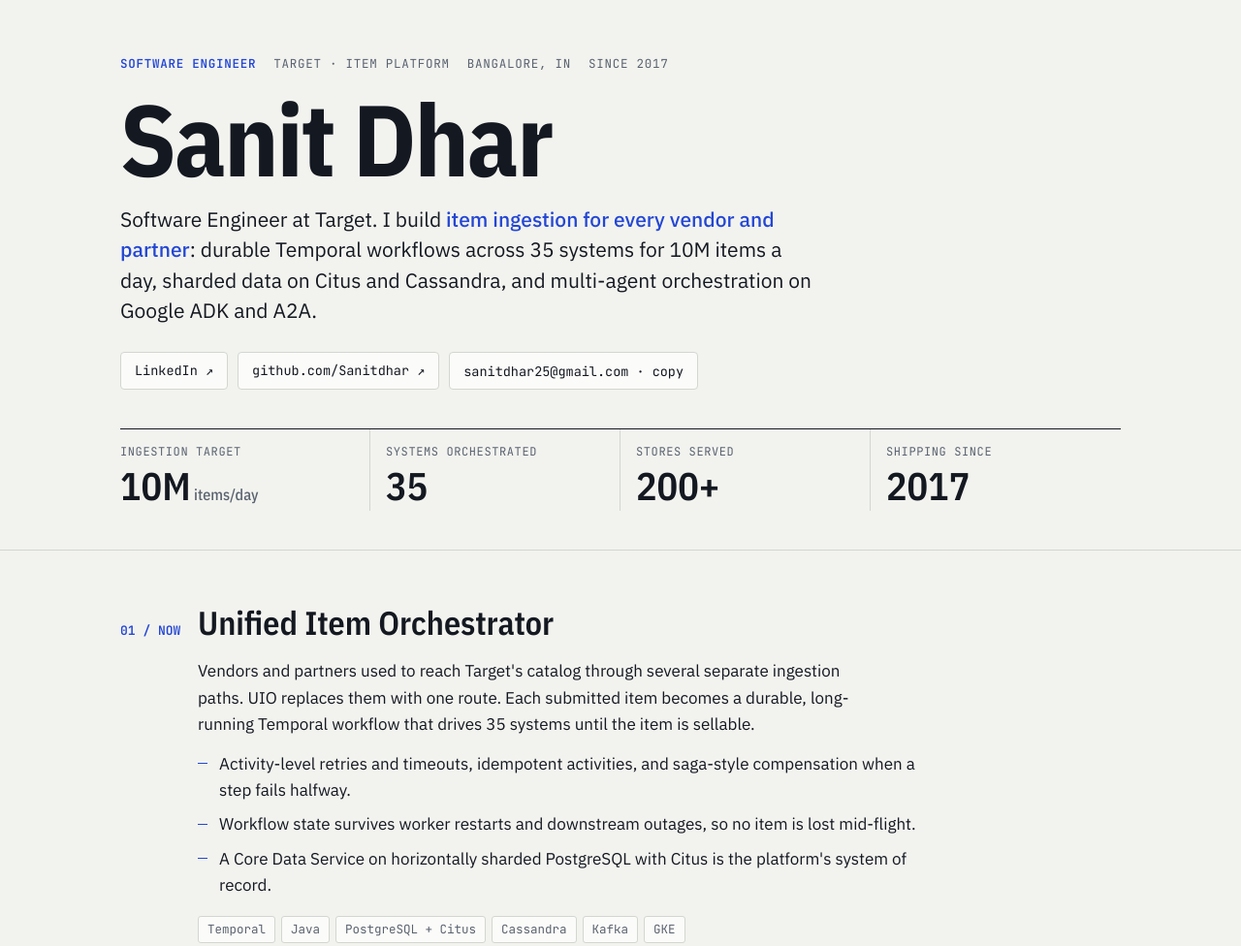
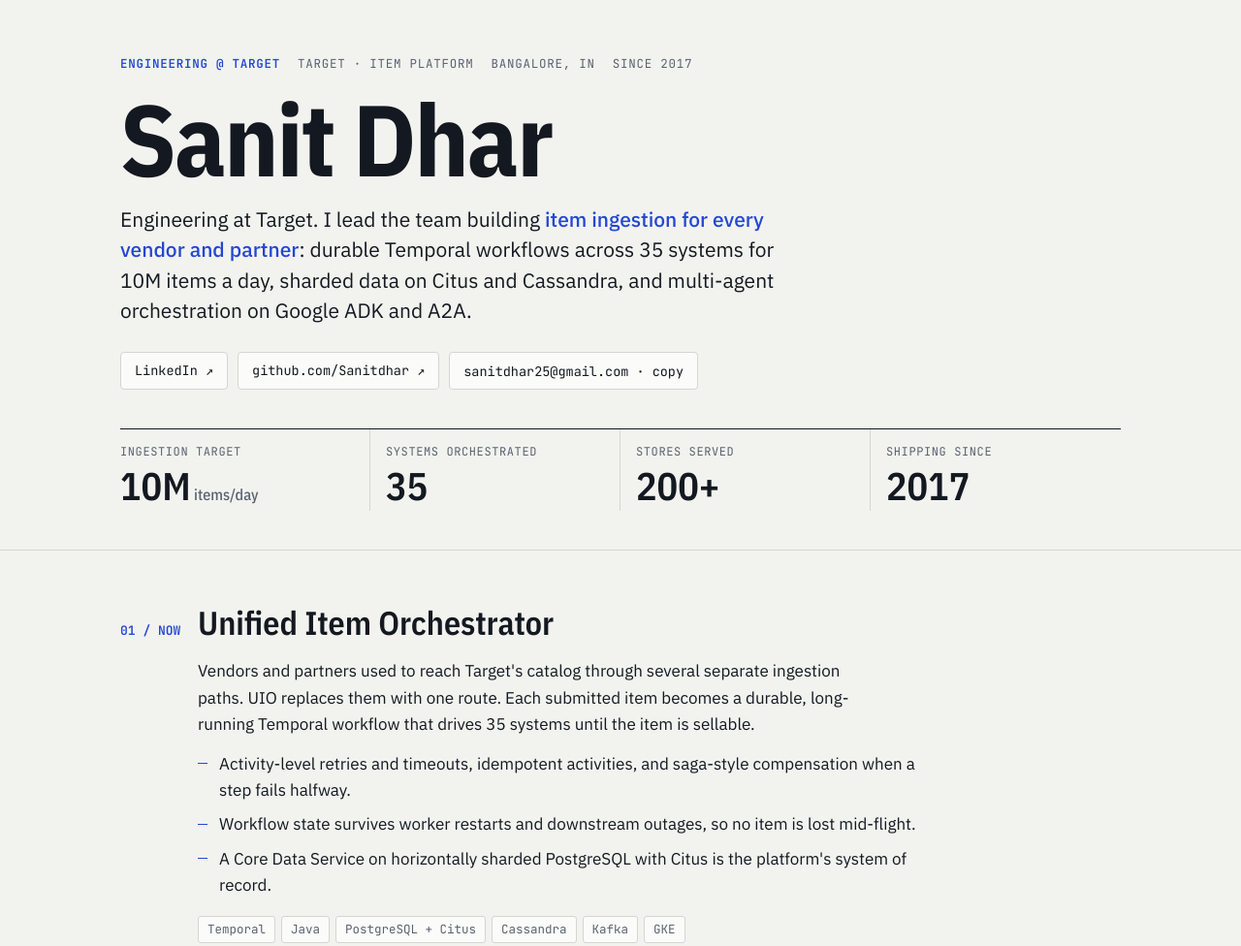
Before and after one commit to Sanitdhar/Sanitdhar, a plain HTML site: page index.html in a window 1280 px wide. Shown: the top 976 px of the page at 97% size. Drawn offline with nearby package versions, Linux system fonts and the light colour scheme.

Commit message:
Title: Lead Software Engineer -> Engineering at Target; revert other wording edits
Co-Authored-By: Claude Sonnet 5.5 <noreply@anthropic.com>

```diff
--- a/index.html
+++ b/index.html
@@ -4,7 +4,7 @@
 <meta charset="utf-8">
 <meta name="viewport" content="width=device-width, initial-scale=1">
 <title>Sanit Dhar</title>
-<meta name="description" content="Sanit Dhar, Software Engineer at Target. Durable workflow orchestration, distributed data and agentic platforms.">
+<meta name="description" content="Sanit Dhar, Engineering at Target. Durable workflow orchestration, distributed data and agentic platforms.">
 <link rel="preconnect" href="https://fonts.googleapis.com">
 <link rel="preconnect" href="https://fonts.gstatic.com" crossorigin>
 <link href="https://fonts.googleapis.com/css2?family=IBM+Plex+Sans+Condensed:wght@500;600;700&family=IBM+Plex+Sans:ital,wght@0,400;0,500;0,600;1,400&family=JetBrains+Mono:wght@400;500;600&display=swap" rel="stylesheet">
@@ -188,13 +188,13 @@ footer { margin-top: 64px; padding: 28px 0 48px; border-top: 1px solid var(--ink
 <header>
   <div class="wrap">
     <div class="rail">
-      <span><b>Software Engineer</b></span>
+      <span><b>Engineering @ Target</b></span>
       <span>Target · Item platform</span>
       <span>Bangalore, IN</span>
       <span>Since 2017</span>
     </div>
     <h1>Sanit Dhar</h1>
-    <p class="lede">Software Engineer at Target. I build <em>item ingestion for every vendor and partner</em>: durable Temporal workflows across 35 systems for 10M items a day, sharded data on Citus and Cassandra, and multi-agent orchestration on Google ADK and A2A.</p>
+    <p class="lede">Engineering at Target. I lead the team building <em>item ingestion for every vendor and partner</em>: durable Temporal workflows across 35 systems for 10M items a day, sharded data on Citus and Cassandra, and multi-agent orchestration on Google ADK and A2A.</p>
     <div class="contact">
       <a href="https://www.linkedin.com/in/sanit-dhar-04a341139">LinkedIn ↗</a>
       <a href="https://github.com/Sanitdhar">github.com/Sanitdhar ↗</a>
@@ -386,7 +386,7 @@ footer { margin-top: 64px; padding: 28px 0 48px; border-top: 1px solid var(--ink
   <section id="genai" aria-labelledby="h-genai">
     <div class="sec-head"><span class="sec-num">04</span><h2 id="h-genai">LLM attribute enrichment with a human in the loop</h2></div>
     <div class="sec-body">
-      <p>I worked on the taxonomy and item-data side of an initiative that uses LLMs to derive and enrich item attributes, so items are set up faster and are easier to find. I built the item MDM's handling of a new AI-generated attribute group by myself, across both rollout phases.</p>
+      <p>I led the taxonomy and item-data side of an initiative that uses LLMs to derive and enrich item attributes, so items are set up faster and are easier to find. I built the item MDM's handling of a new AI-generated attribute group by myself, across both rollout phases.</p>
       <ul class="points">
         <li>A flag in the taxonomy platform controls which attributes AI may derive; I made it editable.</li>
         <li>Taxonomists review AI taxonomy recommendations in the taxonomy platform, and their feedback flows back to the models.</li>
@@ -448,7 +448,7 @@ footer { margin-top: 64px; padding: 28px 0 48px; border-top: 1px solid var(--ink
     <ol class="career" reversed>
       <li>
         <span class="when">2024 – now</span>
-        <div><h3>Target <span>· Software Engineer</span></h3>
+        <div><h3>Target <span>· Engineering</span></h3>
         <p>Unified Item Orchestrator, Temporal scaling to 10M/day, Item Agent Orchestrator on ADK and A2A, Citus core data service, LLM attribute enrichment, item taxonomy rewrite, team AI dev harness.</p></div>
       </li>
       <li>
```
Also changed, not shown: 1 other file.
